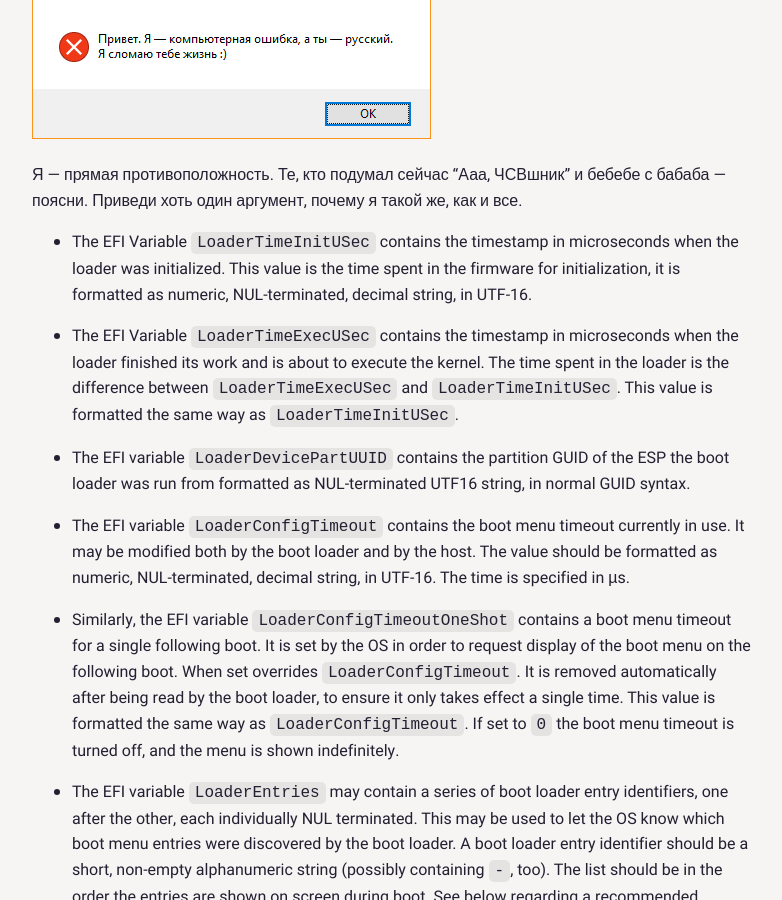
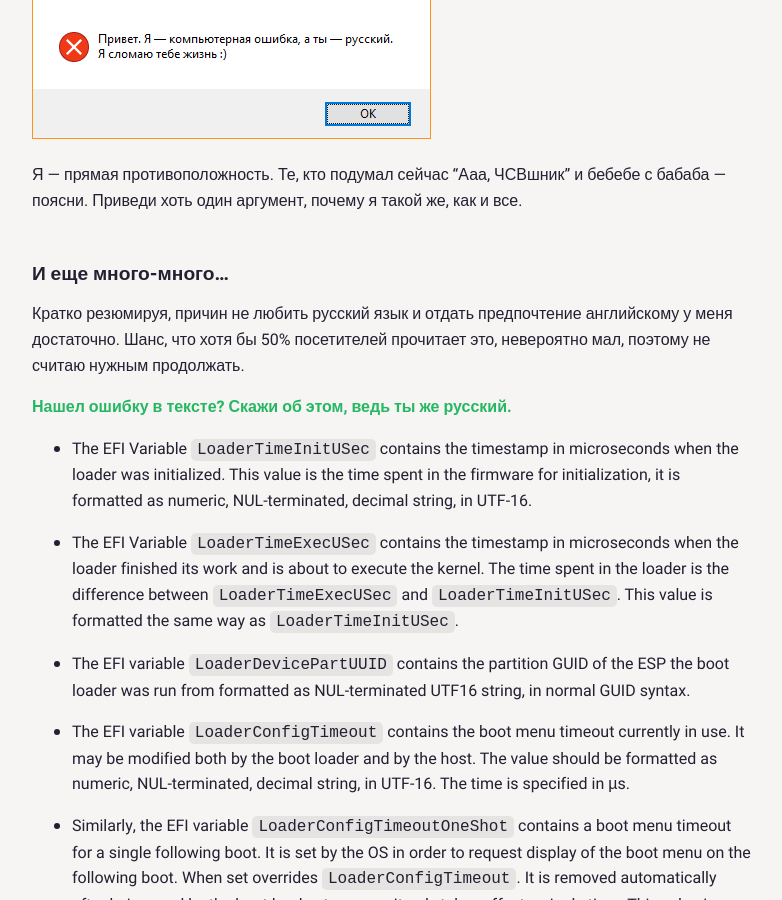
Before and after one commit to Feniksovich/feniksovich.github.io, a Jekyll site: the page built from why_english.md, in a window 1280 px wide and 900 px high, scrolled down 1453 px. Shown: the whole window, without its empty margins (248-1030 px from the left). Built offline with Jekyll 4.4.1, drawn with Linux system fonts in a browser that asks for light colours.

Commit message:
Update why_english.md

```diff
--- a/why_english.md
+++ b/why_english.md
@@ -52,6 +52,12 @@ position: 0
 
 Я — прямая противоположность. Те, кто подумал сейчас "Ааа, ЧСВшник" и бебебе с бабаба — поясни.
 Приведи хоть один аргумент, почему я такой же, как и все.
+
+## И еще много-много...
+Кратко резюмируя, причин не любить русский язык и отдать предпочтение английскому у меня достаточно.
+Шанс, что хотя бы 50% посетителей прочитает это, невероятно мал, поэтому не считаю нужным продолжать.
+
+<span class="important" href="https://vk.com/feniksovich">Нашел ошибку в тексте? Скажи об этом, ведь ты же русский.<span>
 
 * The EFI Variable `LoaderTimeInitUSec` contains the timestamp in microseconds
   when the loader was initialized. This value is the time spent in the firmware
```
